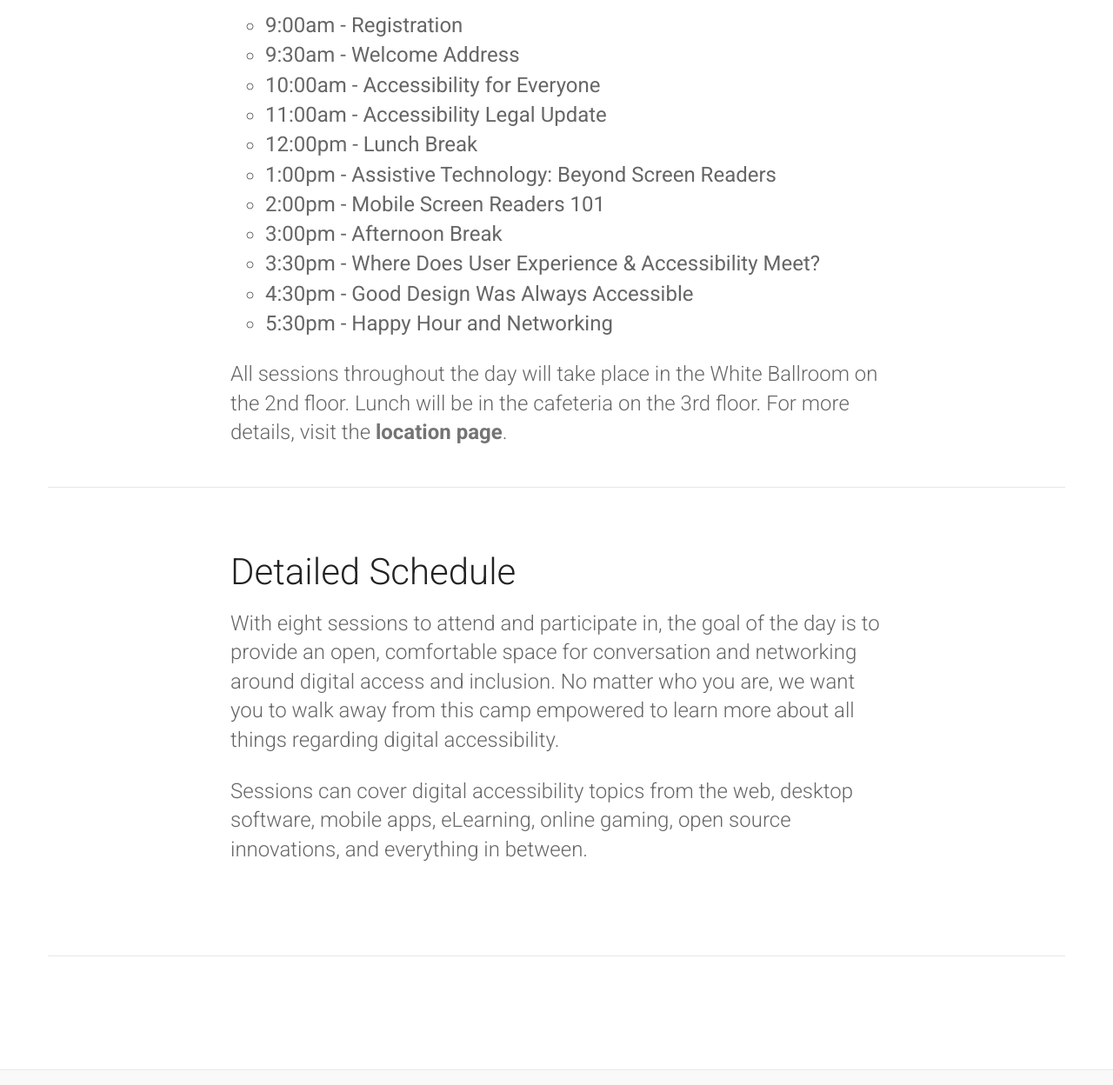
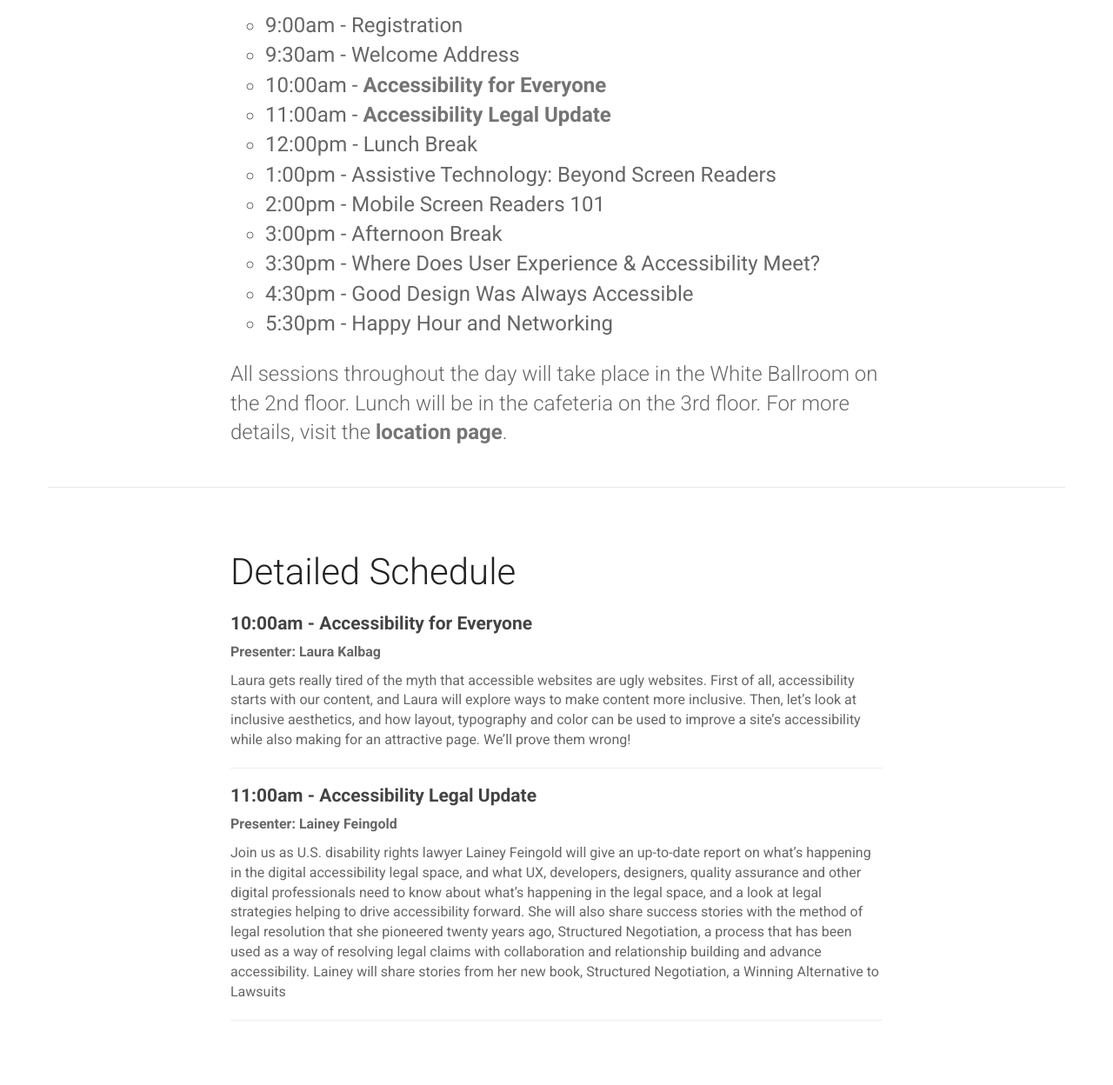
Before and after one commit to circlegetsquare/A11YChiCamp, a plain HTML site: page schedule.html in a window 1280 px wide. Shown: the part 452-1700 px from the top of the page at 87% size. Drawn offline with Linux system fonts and the light colour scheme; a web font is replaced by a local one.

Commit message:
debug and anchor links

```diff
--- a/assets/css/app.css
+++ b/assets/css/app.css
@@ -38,6 +38,16 @@ h4 {
 h5 {
 	font-size: 18px;
 }
+
+h3::before {
+	display: block;
+	content: " ";
+	margin-top: -150px;
+	height: 150px;
+	visibility: hidden;
+	pointer-events: none;
+  }
+
 p.lead {
 	font-size: 24px;
 	margin-top: 15px;
--- a/schedule.html
+++ b/schedule.html
@@ -137,8 +137,8 @@
 						<ul class="schedule-list">
 								<li><time>9:00</time>am - Registration</li>
 								<li><time>9:30</time>am - Welcome Address</li>
-								<li><time>10:00</time>am - Accessibility for Everyone</li>
-								<li><time>11:00</time>am - Accessibility Legal Update</li>
+								<li><time>10:00</time>am - <a href="#presentation1">Accessibility for Everyone</a></li>
+								<li><time>11:00</time>am - <a href="#presentation2">Accessibility Legal Update</a></li>
 								<li><time>12:00</time>pm - Lunch Break</li>
 								<li><time>1:00</time>pm - Assistive Technology: Beyond Screen Readers</li>
 								<li><time>2:00</time>pm - Mobile Screen Readers 101</li>
@@ -153,10 +153,17 @@
 
 				<!-- Secondary headline -->
 				<div class="row pad-bottom line-bottom">
-						<div class="col-md-8 col-md-offset-2 text-center">
-							<h2 class="text-left">Detailed Schedule</h2>
-							<p class="lead text-left">With eight sessions to attend and participate in, the goal of the day is to provide an open, comfortable space for conversation and networking around digital access and inclusion. No matter who you are, we want you to walk away from this camp empowered to learn more about all things regarding digital accessibility. </p>
-							<p class="lead text-left">Sessions can cover digital accessibility topics from the web, desktop software, mobile apps, eLearning, online gaming, open source innovations, and everything in between.</p>
+						<div class="col-md-8 col-md-offset-2">
+							<h2>Detailed Schedule</h2>
+							<h3 id="presentation1"><time>10:00</time>am - Accessibility for Everyone</li></h3>
+							<p><strong>Presenter: Laura Kalbag</strong></p>
+							<p>Laura gets really tired of the myth that accessible websites are ugly websites. First of all, accessibility starts with our content, and Laura will explore ways to make content more inclusive. Then, let’s look at inclusive aesthetics, and how layout, typography and color can be used to improve a site’s accessibility while also making for an attractive page. We’ll prove them wrong!</p>
+							<hr />
+							<h3 id="presentation2"><time>11:00</time>am - Accessibility Legal Update</h3>
+							<p><strong>Presenter: Lainey Feingold</strong></p>
+							<p>Join us as U.S. disability rights lawyer Lainey Feingold will give an up-to-date report on what’s happening in the digital accessibility legal space, and what UX, developers, designers, quality assurance and other digital professionals need to know about what’s happening in the legal space, and a look at legal strategies helping to drive accessibility forward. She will also share success stories with the method of legal resolution that she pioneered twenty years ago, Structured Negotiation, a process that has been used as a way of resolving legal claims with collaboration and relationship building and advance accessibility. Lainey will share stories from her new book, Structured Negotiation, a Winning Alternative to Lawsuits </p>
+							<hr />
+
 						</div>
 					</div>
 
```
